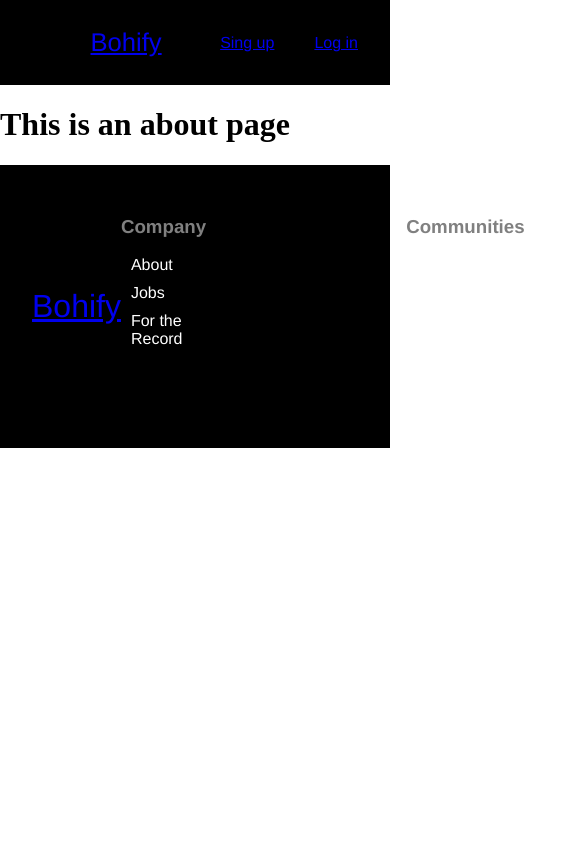
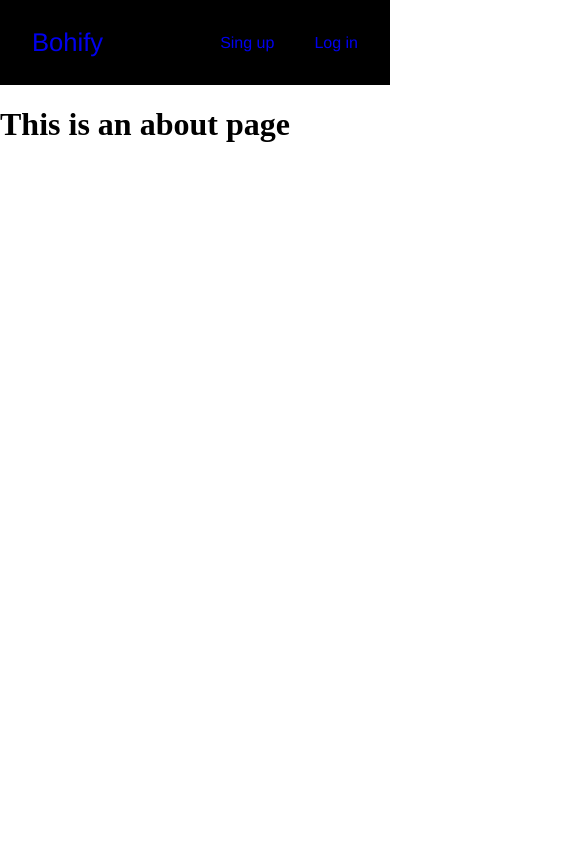
Before and after one commit to brianetaveras/bohify, a Vue app: page /about in a window 390 px wide. Shown: the top 844 px of the page, 585 px wide, since content can reach past the window. Built offline with nearby package versions, Linux system fonts and the light colour scheme.

Commit message:
Terminado

```diff
--- a/src/App.vue
+++ b/src/App.vue
@@ -5,10 +5,9 @@
       <router-link to="/about">About</router-link> -->
       <Navbar />
     </div>
-    <router-view />
-    <Footer/>
+    <div class="router-view"><router-view /></div>
+    <Footer />
   </div>
-
 </template>
 
 <script lang="ts">
@@ -24,7 +23,19 @@ export default Vue.extend({
 </script>
 
 <style lang="scss">
+
+.router-view{
+  min-height: 100vh;
+}
+.container {
+  max-width: 1200px;
+  margin: 0 auto;
+  display: flex;
+}
 body {
   margin: 0;
 }
+.decoration {
+  text-decoration: none;
+}
 </style>
--- a/src/components/layout/Navbar.vue
+++ b/src/components/layout/Navbar.vue
@@ -1,13 +1,13 @@
 <template>
   <div class="navbar-contenedor">
-    <div class="container">
+    <div class="contenedor">
       <div class="logo">
-        <a href="/">Bohify</a>
+        <a class="decoration" href="/">Bohify</a>
       </div>
 
       <nav class="barra-de-navegacion">
-        <a class="navbar-link" href="#">Sing up</a>
-        <a class="navbar-link" href="#">Log in</a>
+        <a class="navbar-link decoration" href="#">Sing up</a>
+        <a class="navbar-link decoration" href="#">Log in</a>
       </nav>
     </div>
   </div>
@@ -21,7 +21,7 @@ export default Vue.extend({});
 <style lang="scss">
 .navbar-contenedor {
   background-color: black;
-  .container {
+  .contenedor {
     max-width: 1200px;
     margin: 0 auto;
     display: flex;
@@ -33,11 +33,11 @@ export default Vue.extend({});
     font-family: "Franklin Gothic Medium", "Arial Narrow", Arial, sans-serif;
     box-sizing: border-box;
     padding: 2rem;
-    text-decoration: none;
   }
   .logo {
     color: #fff;
     font-size: 2rem;
+
   }
   navbar-link {
     text-decoration: none;
@@ -55,7 +55,7 @@ export default Vue.extend({});
 
 @media (max-width: 800px) {
   .navbar-contenedor {
-    .container {
+    .contenedor {
       font-size: 1rem;
       .logo {
         font-size: 1.6rem;
--- a/src/components/layout/footer.vue
+++ b/src/components/layout/footer.vue
@@ -1,9 +1,8 @@
 <template>
   <div class="footer-contenedor">
-    <div class="contenedor">
+    <div class="container">
       <div class="logo">
-        <a href="/">Bohify</a>
-
+        <a class="decoration" href="/">Bohify</a>
       </div>
       <div class="footer-sites">
         <nav class="link-list">
@@ -17,8 +16,6 @@
           <a class="footer-link" href="#">For Artist</a>
           <a class="footer-link" href="#">Developers</a>
           <a class="footer-link" href="#">Advertising</a>
-          <a class="footer-link" href="#">Investors</a>
-          <a class="footer-link" href="#">Vendors</a>
         </nav>
         <nav class="link-list">
           <h3>Useful Links</h3>
@@ -37,34 +34,22 @@ export default {
 }
 </script>
 
-
 <style lang="scss">
 .footer-contenedor {
   background-color: black;
-}
-.contenedor {
-  max-width: 1200px;
-  margin: 0 auto;
-  display: flex;
-  align-items: center;
-  font-size: 1rem;
-  font-family: "Franklin Gothic Medium", "Arial Narrow", Arial, sans-serif;
-  box-sizing: border-box;
-  padding: 2rem;
-}
 
   .logo {
     color: #fff;
     font-size: 2rem;
-  margin: 0 auto;
-
+    margin: 15px auto;
+    font-family: "Franklin Gothic Medium", "Arial Narrow", Arial, sans-serif;
   }
   .footer-link {
     color: #fff;
-  text-decoration: none;
     display: flex;
     gap: 30px;
     margin: 10px;
+    text-decoration: none;
   }
   .footer-link:hover {
     color: yellowgreen;
@@ -76,4 +61,20 @@ h3 {
     display: flex;
     gap: 200px;
   }
+}
+
+@media (max-width: 800px) {
+  .footer-contenedor {
+      display: flex;
+    .container {
+      font-size: 1rem;
+    }
+    .footer-sites {
+      gap: 10px;
+    }
+    .logo {
+      display: none;
+    }
+  }
+}
 </style>
```
Lines whose indentation alone changed are shown as unchanged.
